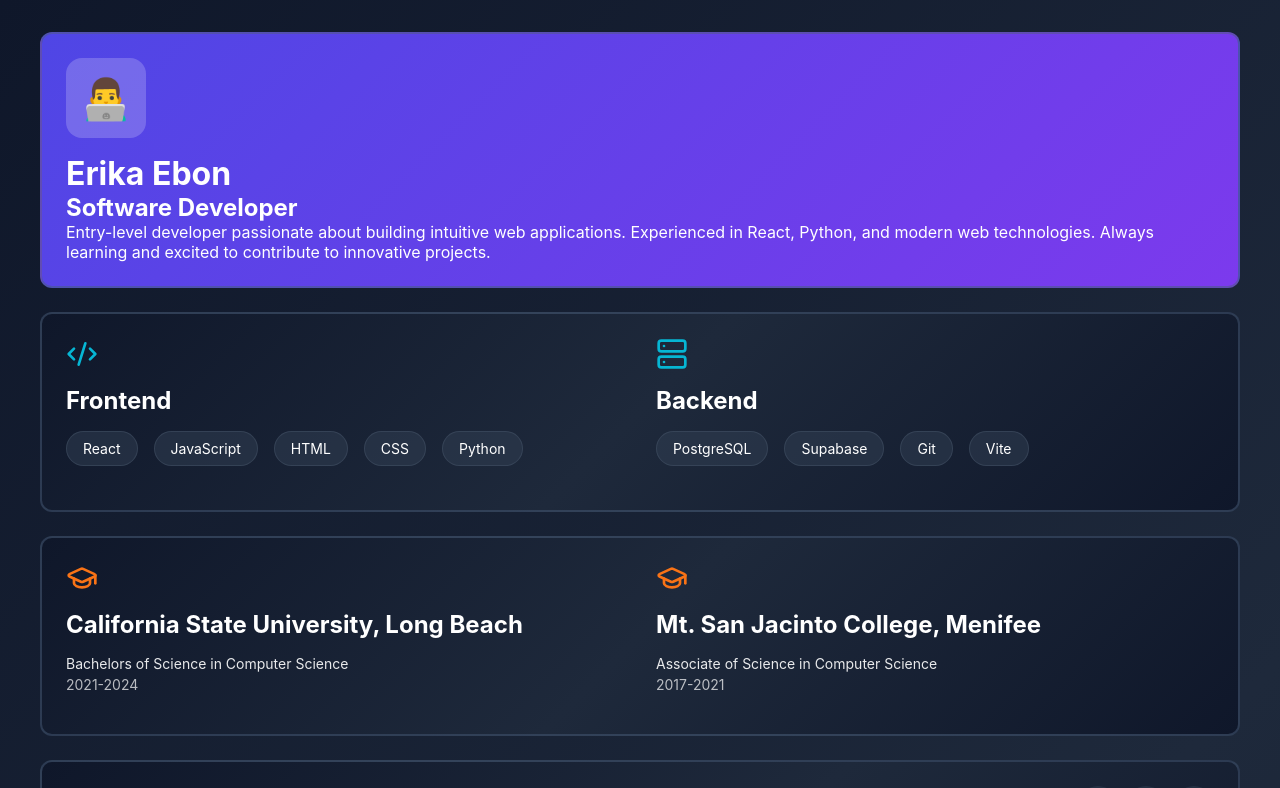
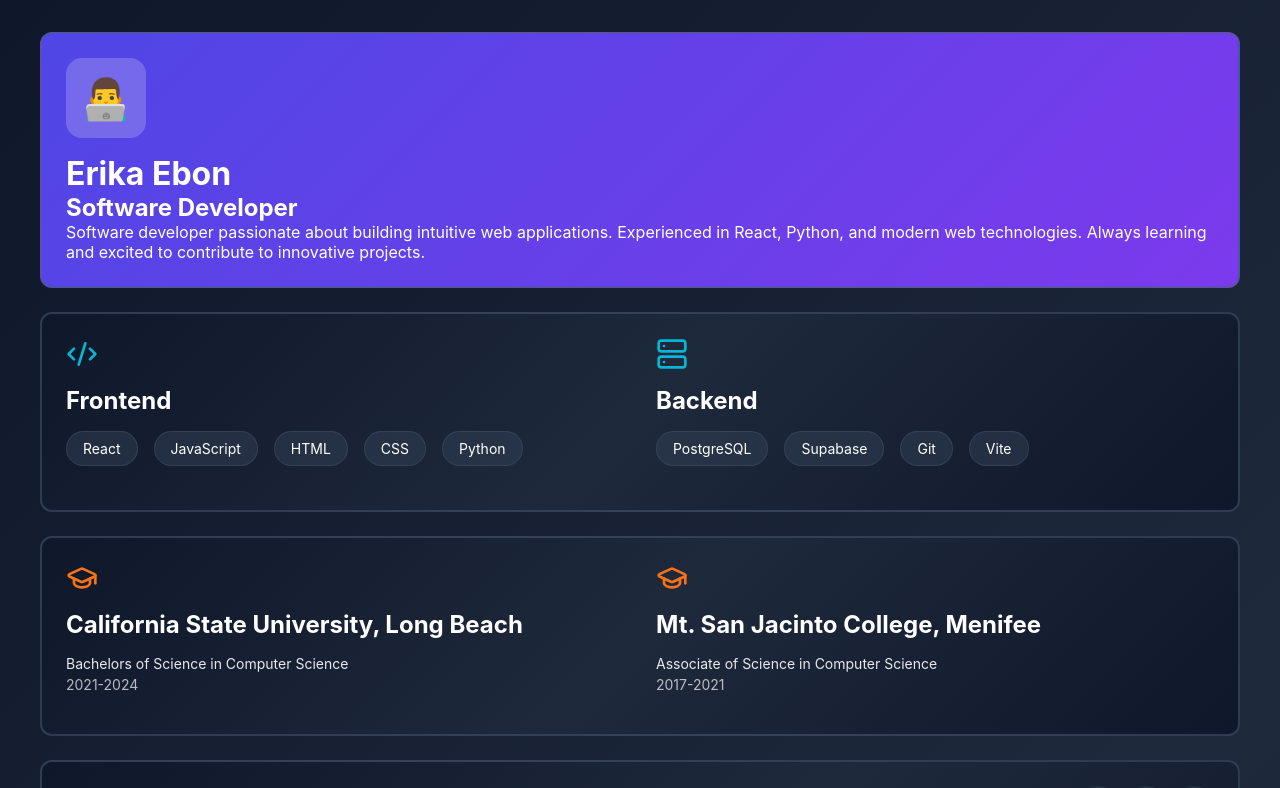
Before and after one commit to embe8/swe-portfolio-v2, a React (Vite) app: page / in a window 1280 px wide. Shown: the top 788 px of the page. Built offline with nearby package versions, Linux system fonts and the light colour scheme.

Commit message:
Update App.jsx

```diff
--- a/src/App.jsx
+++ b/src/App.jsx
@@ -149,7 +149,7 @@ export default function Portfolio() {
               <div className="card-avatar">👨‍💻</div>
               <h1 className="hero-title">Erika Ebon</h1>
               <h2 className="hero-title">Software Developer</h2>
-              <p className="hero-description">Entry-level developer passionate about building intuitive web applications.
+              <p className="hero-description">Software developer passionate about building intuitive web applications.
               Experienced in React, Python, and modern web technologies. Always learning and
               excited to contribute to innovative projects. </p>
             </div>
```
